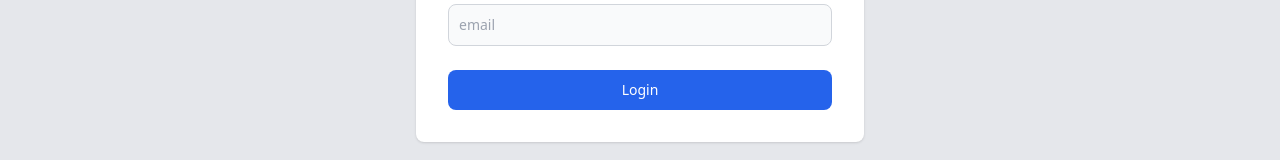
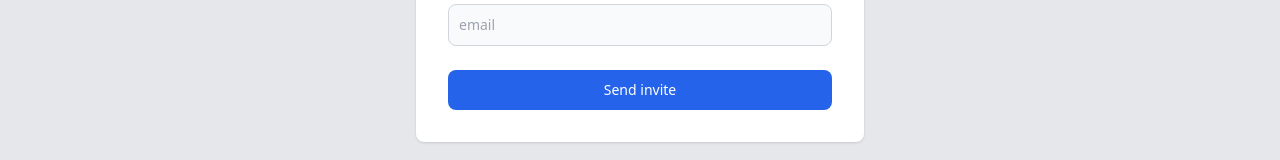
Before and after one commit to Geekigen/EventManagement, a Nuxt app: page /events/invite/1 in a window 1280 px wide. Shown: the part 449-609 px from the top of the page. Built offline with nearby package versions, Linux system fonts and the light colour scheme.

Commit message:
refractor: rename button

```diff
--- a/pages/events/invite/[eventId].vue
+++ b/pages/events/invite/[eventId].vue
@@ -20,7 +20,7 @@
                                 placeholder="email" required="">
                         </div>
                         <button type="button" @click="handleSubmit"
-                            class="w-full text-white bg-blue-600 hover:bg-blue-700 focus:ring-4 focus:outline-none focus:ring-primary-300 font-medium rounded-lg text-sm px-5 py-2.5 text-center dark:bg-sky dark:hover:bg-primary-700 dark:focus:ring-primary-800">Login</button>
+                            class="w-full text-white bg-blue-600 hover:bg-blue-700 focus:ring-4 focus:outline-none focus:ring-primary-300 font-medium rounded-lg text-sm px-5 py-2.5 text-center dark:bg-sky dark:hover:bg-primary-700 dark:focus:ring-primary-800">Send invite</button>
 
                     </form>
                 </div>
```
